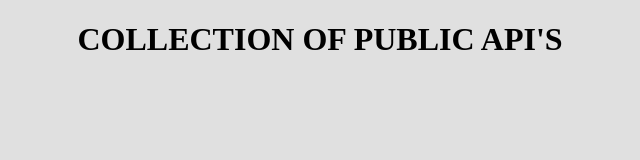
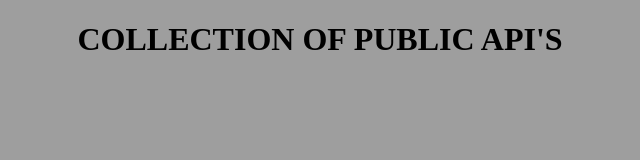
Before and after one commit to MRizvank/MRizvank.github.io, a plain HTML site: page Publicapi/index.html in a window 1280 px wide. Shown: the whole page, without its empty margins (320-960 px from the left). Drawn offline with Linux system fonts and the light colour scheme; no server answers.

Commit message:
Update index.html

```diff
--- a/Publicapi/index.html
+++ b/Publicapi/index.html
@@ -22,7 +22,7 @@
             box-shadow: rgba(0, 0, 0, 0.16) 0px 1px 4px, rgb(51, 51, 51) 0px 0px 0px 3px;
         }
        body{
-           background-color:#E0E0E0;
+           background-color:#9E9E9E;
         text-align: center;
        }
         @media screen  and (min-width:450px ) and (max-width:800px){
```
